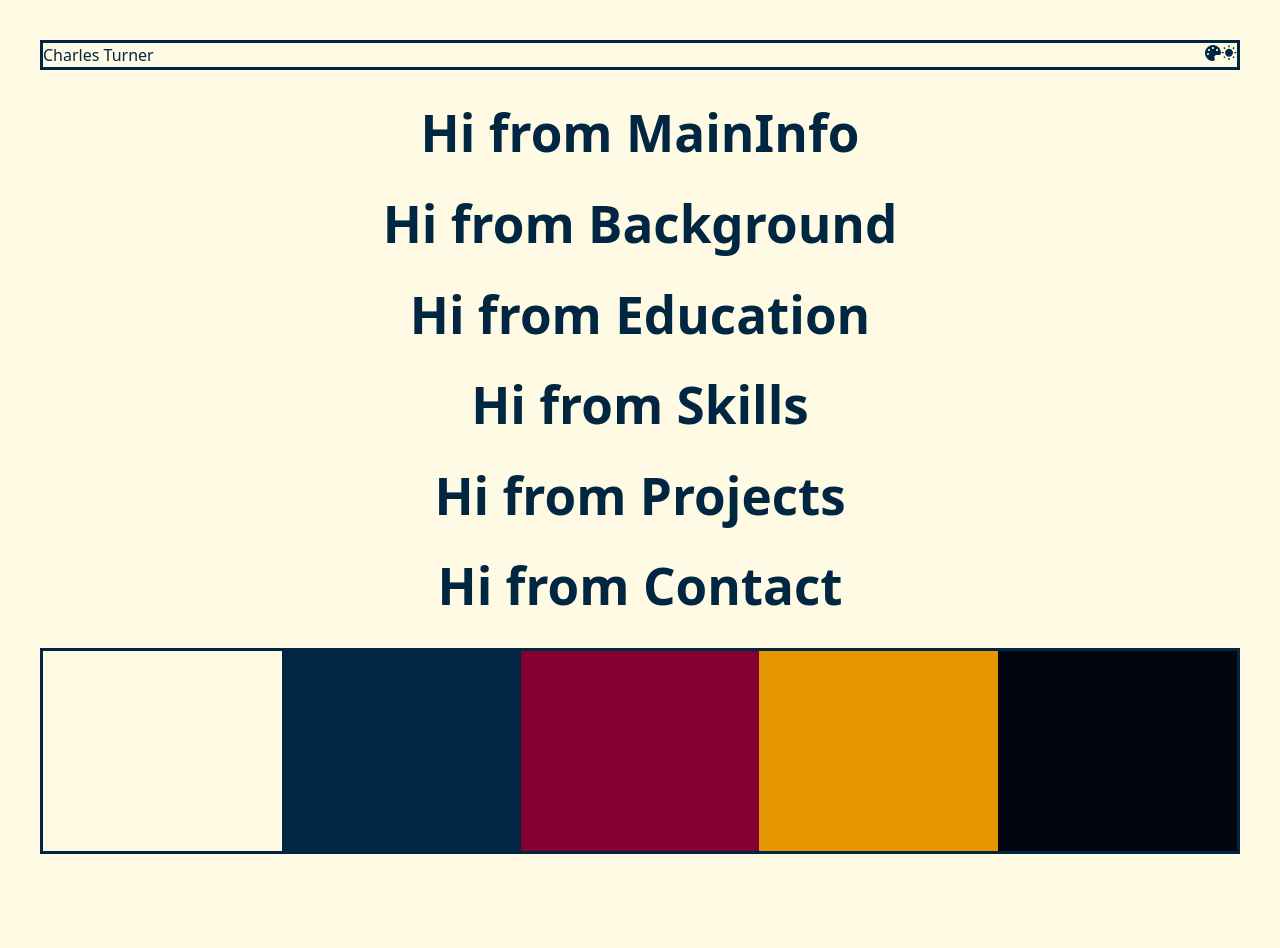
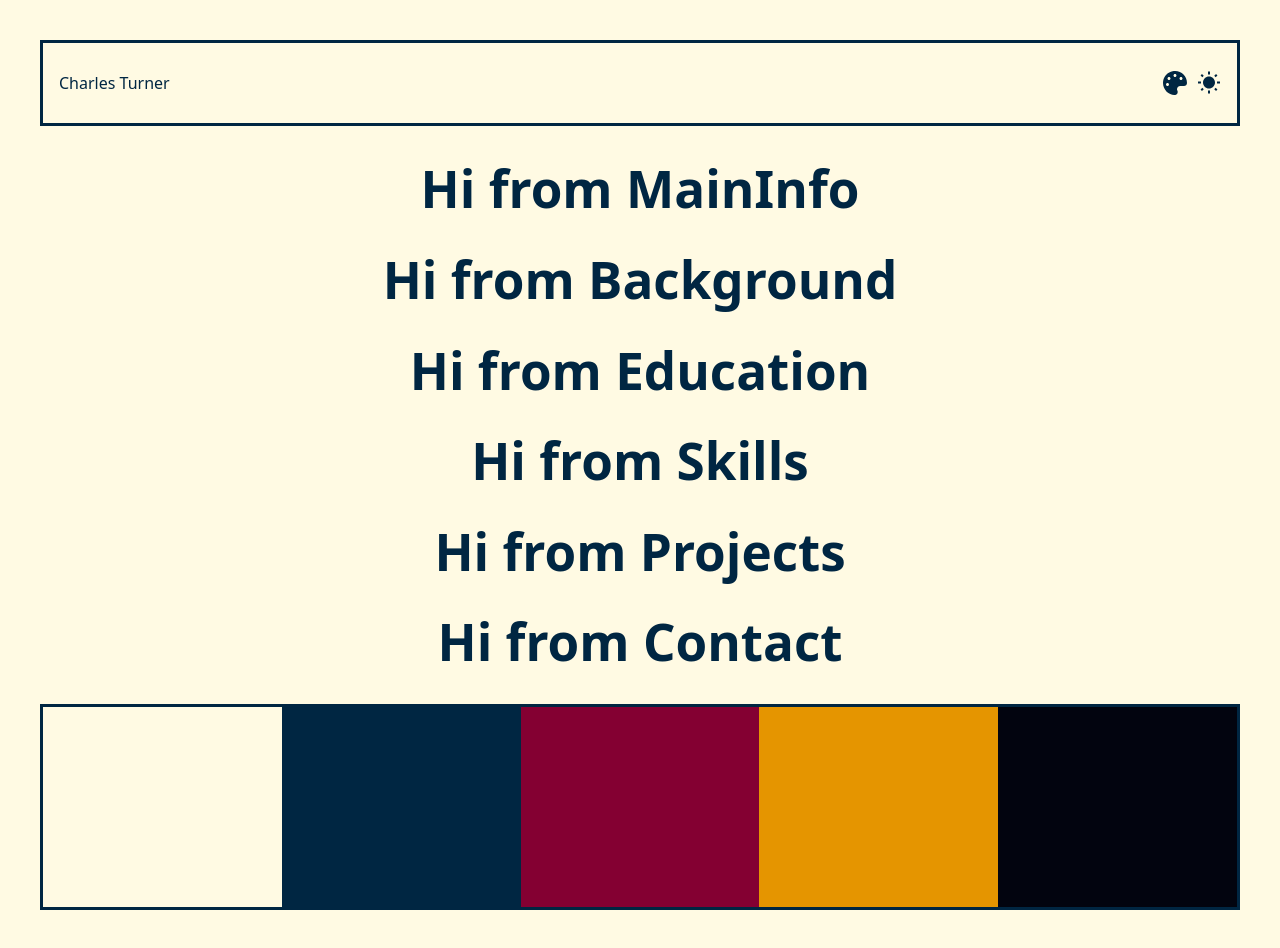
Before and after one commit to Ayrtonb1/portfolio, a React (Vite) app: page / in a window 1280 px wide. Before the commit the page ends 894 px from the top, so only its background shows below. Built offline with nearby package versions, Linux system fonts and the light colour scheme.

Commit message:
Add flex to palette for centering

```diff
--- a/src/components/navbar/DarkModeToggle.tsx
+++ b/src/components/navbar/DarkModeToggle.tsx
@@ -7,8 +7,20 @@ function DarkModeToggle(): React.JSX.Element {
   const { mode, toggleMode } = useTheme();
 
   return (
-    <div onClick={toggleMode} style={{ cursor: "pointer" }}>
-      {mode === "dark" ? <IoMoonOutline /> : <MdWbSunny />}
+    <div
+      onClick={toggleMode}
+      style={{
+        cursor: "pointer",
+        display: "flex",
+        alignItems: "center",
+        justifyContent: "center",
+      }}
+    >
+      {mode === "dark" ? (
+        <IoMoonOutline style={{ fontSize: "1.5rem" }} />
+      ) : (
+        <MdWbSunny style={{ fontSize: "1.5rem" }} />
+      )}
     </div>
   );
 }
--- a/src/components/navbar/Navbar.tsx
+++ b/src/components/navbar/Navbar.tsx
@@ -3,7 +3,16 @@ import DarkModeToggle from "./DarkModeToggle";
 
 function Navbar(): React.JSX.Element {
   return (
-    <div className="navbar">
+    <div
+      className="navbar"
+      style={{
+        height: "80px",
+        display: "flex",
+        justifyContent: "center",
+        alignItems: "center",
+        padding: "0 1rem",
+      }}
+    >
       <div className="navbar-name">Charles Turner</div>
       <PaletteSelector />
       <DarkModeToggle />
--- a/src/components/navbar/PaletteSelector.tsx
+++ b/src/components/navbar/PaletteSelector.tsx
@@ -9,8 +9,9 @@ function PaletteSelector(): React.JSX.Element {
   const palettes = ["initial", "vibrant", "pastel", "green"];
 
   return (
-    <div style={{ position: "relative", display: "inline-block" }}>
+    <div style={{ position: "relative", display: "flex", padding: "0 10px" }}>
       <FaPalette
+        style={{ fontSize: "1.5rem" }}
         onClick={() => {
           setIsOpen((prev) => !prev);
         }}
```
